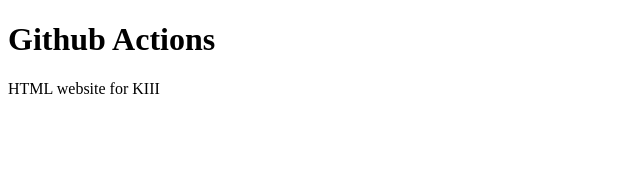
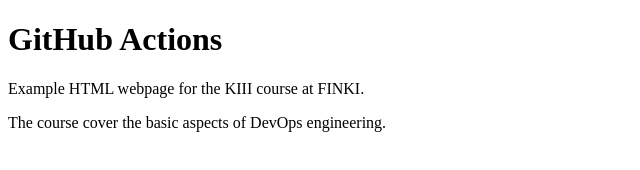
Before and after one commit to yeezygambino/kiii_domashna5, a plain HTML site: page index.html in a window 1280 px wide. Shown: the whole page, without its empty margins (0-640 px from the left). Drawn offline with Linux system fonts and the light colour scheme.

Commit message:
Update index.html

```diff
--- a/index.html
+++ b/index.html
@@ -1,9 +1,8 @@
 <!DOCTYPE html>
 <html>
   <body>
-    <h1>
-      Github Actions
-    </h1>
-    <p>HTML website for KIII</p>
+    <h1>GitHub Actions</h1>
+    <p>Example HTML webpage for the KIII course at FINKI.</p>
+    <p>The course cover the basic aspects of DevOps engineering.</p>
   </body>
 </html>
```
